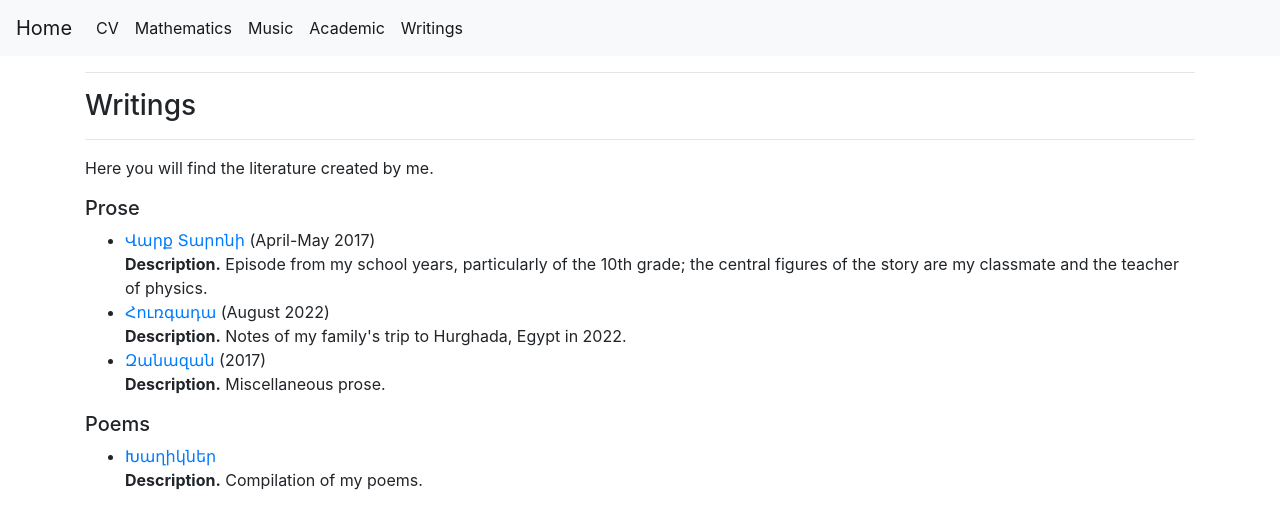
After one commit to saro2808/website, a Flask app: page /writings in a window 1280 px wide. The commit adds this page. Shown: the top 529 px of the page. Run offline with Flask 3, Linux system fonts and the light colour scheme; some libraries are stand-ins or nearby versions.

Commit message:
added writings

```diff
--- a/main.py
+++ b/main.py
@@ -84,3 +84,7 @@ def academic():
     with open('static/json/courses.json', 'r') as file:
         course_categories = json.load(file)['categories']
     return render_template('academic.html', course_categories=course_categories)
+
+@app.route('/writings')
+def writings():
+    return render_template('writings.html')
--- a/templates/academic.html
+++ b/templates/academic.html
@@ -1,10 +1,12 @@
 {% extends 'base.html' %}
 
 {% block content %}
+<hr>
 <h3>Academic</h3>
+<hr>
 <p>Some academic stuff that displays my background and might be helpful for others.</p>
 <p>These are materials of some courses completed at MIPT.</p>
-<p><b>Note.</b> Not all the work done below belongs to me. A portion of these is due to the contributions of my several coursemates.</p>
+<p><b>Note.</b> A portion of these is due to the contributions of my several coursemates.</p>
 <div class="text-container">
     {% for courses in course_categories %}
     <div class="text{{loop.index}}">
--- a/templates/base.html
+++ b/templates/base.html
@@ -35,6 +35,9 @@
             <li class="nav-item active">
                 <a class="nav-link" href="{{ url_for('academic') }}">Academic</a>
             </li>
+            <li class="nav-item active">
+                <a class="nav-link" href="{{ url_for('writings') }}">Writings</a>
+            </li>
             <!--            <div class="dropdown">-->
             <!--                <button class="btn btn-primary dropdown-toggle" type="button" data-toggle="dropdown">Dropdown Example-->
             <!--                <span class="caret"></span></button>-->
--- a/templates/category_all.html
+++ b/templates/category_all.html
@@ -1,6 +1,7 @@
 {% extends 'math_base.html' %}
 
 {% block content %}
+<hr>
 <h3>{{ category_name }}</h3>
 <hr>
 {% for problem in problems %}
--- a/templates/cv.html
+++ b/templates/cv.html
@@ -1,7 +1,8 @@
 {% extends 'base.html' %}
 
 {% block content %}
-<h1>{% block title %} Curriculum Vitae {% endblock %}</h1>
+<hr>
+<h3>{% block title %} Curriculum Vitae {% endblock %}</h3>
 <hr>
 
 <h3>Work experience</h3>
@@ -12,6 +13,7 @@
         Junior Data Analyst
     </li>
 </ul>
+<hr>
 
 <h3>Education</h3>
 <ul>
@@ -90,6 +92,7 @@
 <ul>
     <li>Completed 10-day trainings at VoMA, October 2023</li>
 </ul>
+<hr>
 
 <h3>Hobbies</h3>
 <ul>
--- a/templates/index.html
+++ b/templates/index.html
@@ -8,7 +8,7 @@
 </p>
 <figure align="center">
     <img src='../../static/images/saroyr.png' style="width:360px;">
-    <figcaption style="text-align:center;">Սարոյը նայում է դեպի պայծառ ապագան,<br>
-        15.05.2022, նկարիչ՝ Արսեն Մալխասյան</figcaption>
+    <figcaption style="text-align:center;">Me, looking to a brighter future,<br>
+        15.05.2022, photo by Arsenius</figcaption>
 </figure>
 {% endblock %}
--- /dev/null
+++ b/templates/writings.html
@@ -0,0 +1,32 @@
+{% extends 'base.html' %}
+
+{% block content %}
+<hr>
+<h3>Writings</h3>
+<hr>
+<p>Here you will find the literature created by me.</p>
+<h5>Prose</h5>
+<ul>
+    <li>
+        <a href="static/documents/Վարք-Տարոնի.pdf">Վարք Տարոնի</a> (April-May 2017)<br>
+        <b>Description.</b> Episode from my school years,
+        particularly of the 10th grade; the central figures of the story are my classmate and the
+        teacher of physics.
+    </li>
+    <li>
+        <a href="static/documents/Հուռգադա.pdf">Հուռգադա</a> (August 2022)<br>
+        <b>Description.</b> Notes of my family's trip to Hurghada, Egypt in 2022.
+    </li>
+    <li>
+        <a href="static/documents/Տետր-ուշ-եկած-բայց-ոչ-ուշացած.pdf">Զանազան</a> (2017)<br>
+        <b>Description.</b> Miscellaneous prose.
+    </li>
+</ul>
+<h5>Poems</h5>
+<ul>
+    <li>
+        <a href="static/documents/խաղիկներ-filtered.pdf">Խաղիկներ</a><br>
+        <b>Description.</b> Compilation of my poems.
+    </li>
+</ul>
+{% endblock %}
```
Also changed, not shown: templates/mathematics.html (+6 -2 lines), 4 other files.
